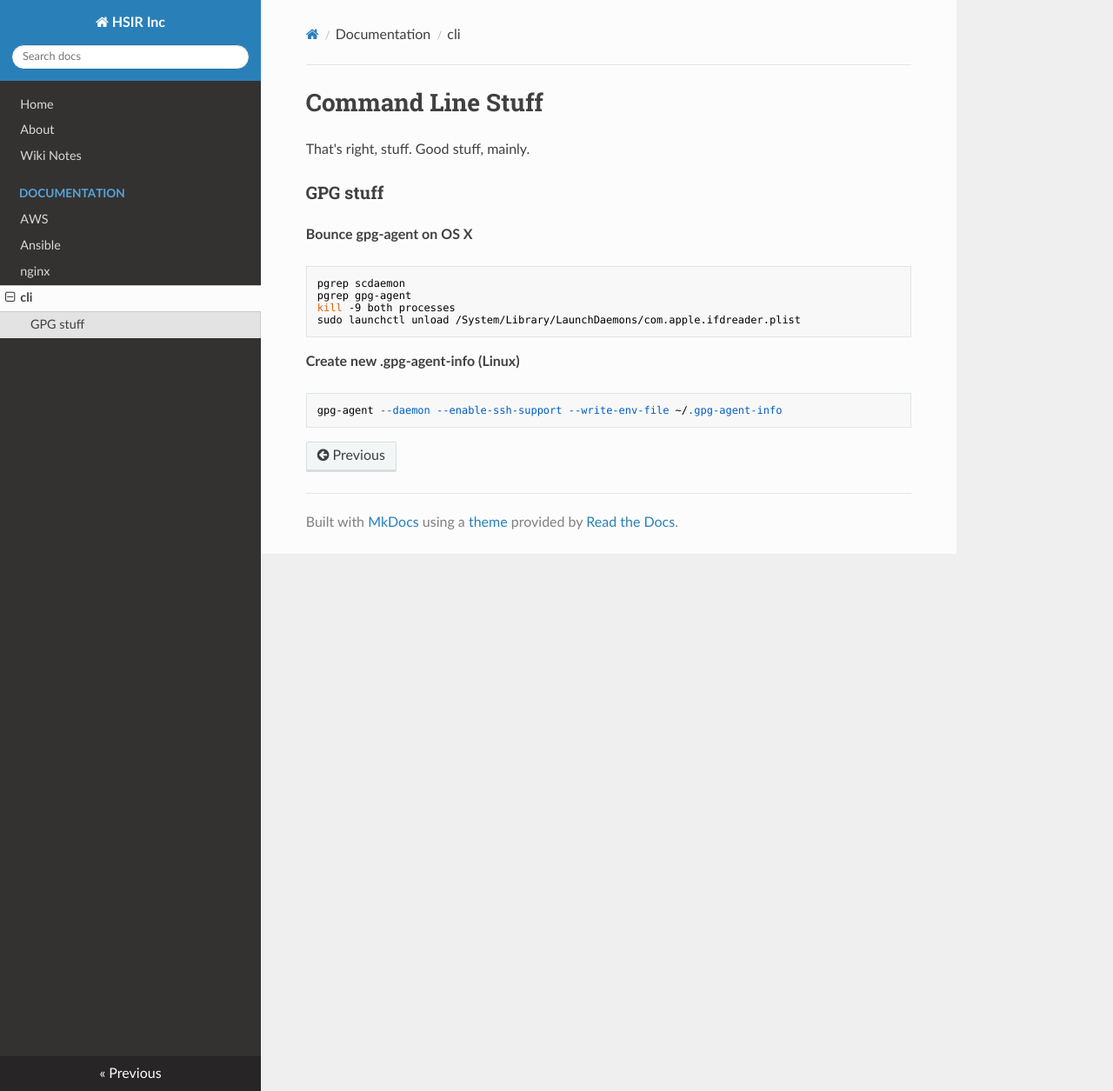
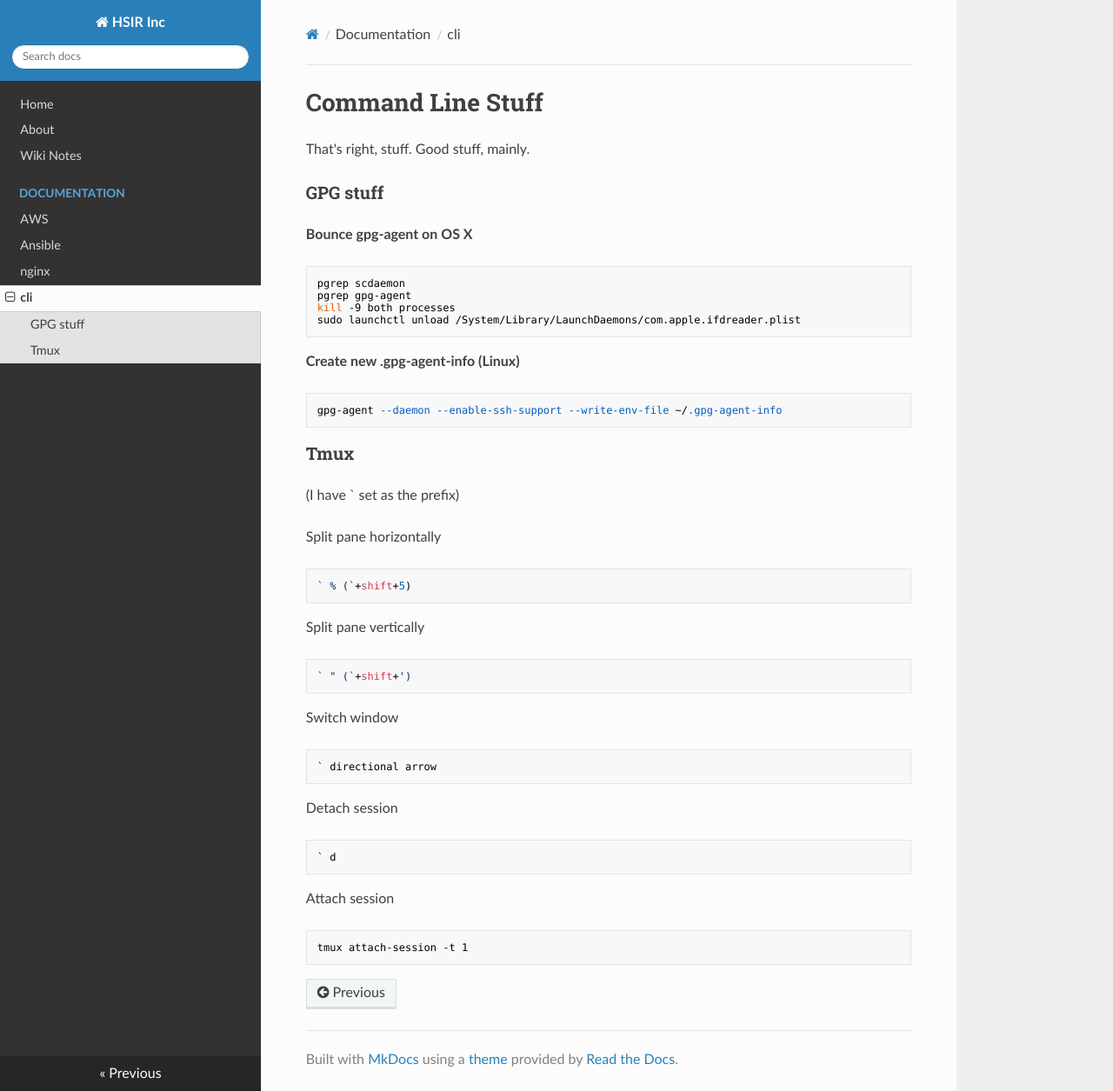
Before and after one commit to simplycycling/mk-docs, an MkDocs documentation site: the page built from docs/documentation/cli.md, in a window 1280 px wide and 1255 px high. Shown: the whole window at 87% size. Built offline with MkDocs 1.6.1, drawn with Linux system fonts in a browser that asks for light colours; nearby versions of some CDN libraries; old or Windows-style settings are respelled for this version of MkDocs.

Commit message:
Basic tmux commands that are pretty specific to my usage, thanks to my non-standard prefix key.

```diff
--- a/docs/documentation/cli.md
+++ b/docs/documentation/cli.md
@@ -14,3 +14,27 @@ That's right, stuff. Good stuff, mainly.
 **Create new .gpg-agent-info (Linux)**
 
     gpg-agent --daemon --enable-ssh-support --write-env-file ~/.gpg-agent-info
+
+### Tmux
+
+(I have ` set as the prefix)
+
+Split pane horizontally
+
+    ` % (`+shift+5)
+
+Split pane vertically
+
+    ` " (`+shift+')
+
+Switch window
+
+    ` directional arrow
+
+Detach session
+
+    ` d
+
+Attach session
+
+    tmux attach-session -t 1
```
